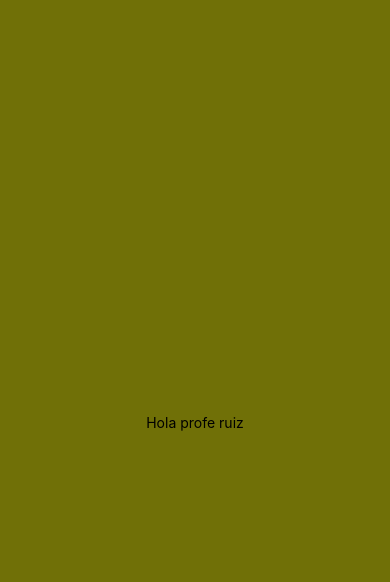
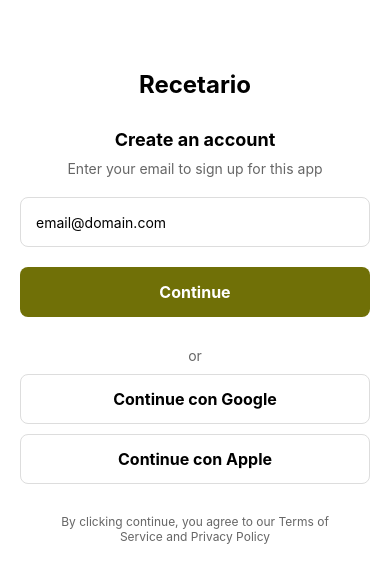
Before and after one commit to Cristhian304/aplicacion-ruiz, a React Native app: screen / in a window 390 px wide. Shown: the top 582 px of the page. Built offline with nearby package versions, Linux system fonts and the light colour scheme.

Commit message:
inicio sesion pantalla

```diff
--- a/App.js
+++ b/App.js
@@ -1,22 +1,112 @@
 import { StatusBar } from 'expo-status-bar';
-import { StyleSheet, Text, View } from 'react-native';
+import { StyleSheet, Text, View, TextInput, TouchableOpacity } from 'react-native';
 
 export default function App() {
   return (
     <View style={styles.container}>
-      <Text>Hola profe ruiz</Text>
+      <Text style={styles.title}>Recetario</Text>
+
+      <Text style={styles.subtitle}>Create an account</Text>
+      <Text style={styles.instruction}>Enter your email to sign up for this app</Text>
+
+      <TextInput
+        style={styles.input}
+        placeholder="email@domain.com"
+        keyboardType="email-address"
+      />
+
+      <TouchableOpacity style={styles.button}>
+        <Text style={styles.buttonText}>Continue</Text>
+      </TouchableOpacity>
+
+      <Text style={styles.orText}>or</Text>
+
+      <TouchableOpacity style={styles.socialButton}>
+        <Text style={styles.socialButtonText}>Continue con Google</Text>
+      </TouchableOpacity>
+
+      <TouchableOpacity style={styles.socialButton}>
+        <Text style={styles.socialButtonText}>Continue con Apple</Text>
+      </TouchableOpacity>
+
+      <Text style={styles.footerText}>
+        By clicking continue, you agree to our Terms of Service and Privacy Policy
+      </Text>
+
       <StatusBar style="auto" />
-
     </View>
-
   );
 }
 
 const styles = StyleSheet.create({
   container: {
     flex: 1,
+    backgroundColor: '#fff',
+    alignItems: 'center',
+    padding: 20,
+  },
+  title: {
+    fontSize: 24,
+    fontWeight: 'bold',
+    marginTop: 50,
+    marginBottom: 30,
+  },
+  subtitle: {
+    fontSize: 18,
+    fontWeight: 'bold',
+    marginBottom: 10,
+  },
+  instruction: {
+    fontSize: 14,
+    color: '#666',
+    marginBottom: 20,
+  },
+  input: {
+    width: '100%',
+    height: 50,
+    borderWidth: 1,
+    borderColor: '#ddd',
+    borderRadius: 8,
+    paddingHorizontal: 15,
+    marginBottom: 20,
+  },
+  button: {
+    width: '100%',
+    height: 50,
     backgroundColor: '#707007',
+    borderRadius: 8,
+    justifyContent: 'center',
     alignItems: 'center',
+    marginBottom: 20,
+  },
+  buttonText: {
+    color: 'white',
+    fontWeight: 'bold',
+    fontSize: 16,
+  },
+  orText: {
+    marginVertical: 10,
+    color: '#666',
+  },
+  socialButton: {
+    width: '100%',
+    height: 50,
+    borderWidth: 1,
+    borderColor: '#ddd',
+    borderRadius: 8,
     justifyContent: 'center',
-    },
+    alignItems: 'center',
+    marginBottom: 10,
+  },
+  socialButtonText: {
+    fontWeight: 'bold',
+    fontSize: 16,
+  },
+  footerText: {
+    fontSize: 12,
+    color: '#666',
+    textAlign: 'center',
+    marginTop: 20,
+    paddingHorizontal: 30,
+  },
 });
```
